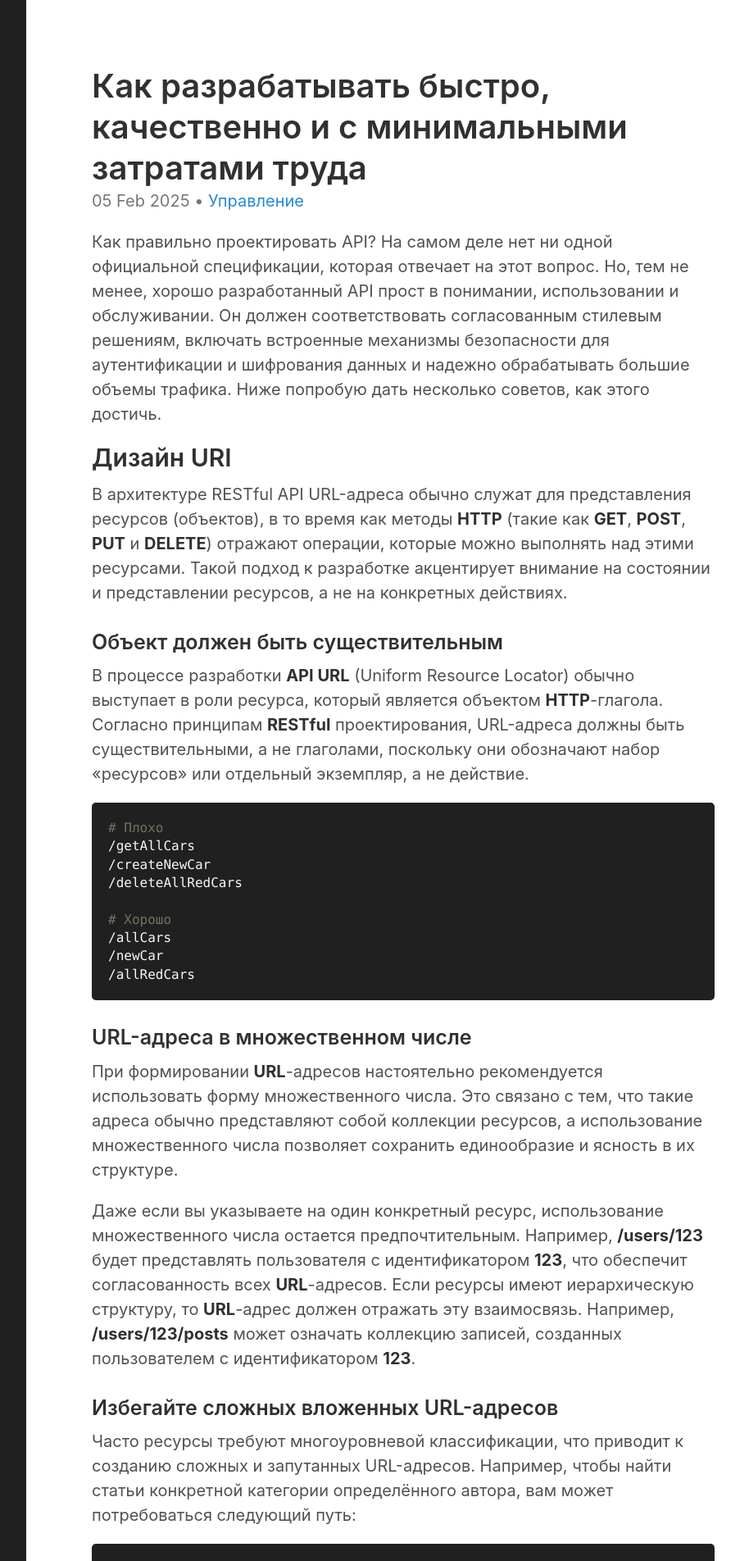
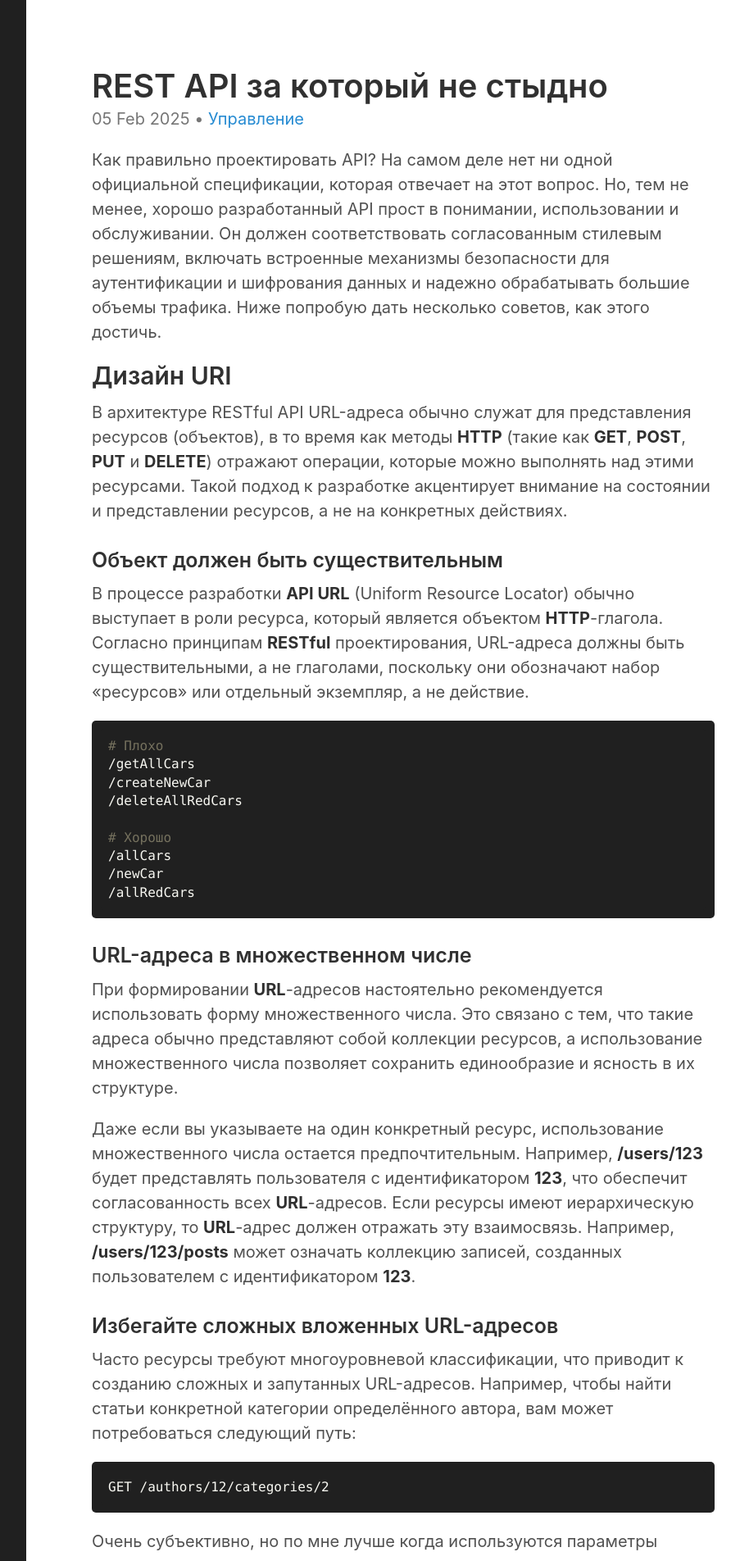
Before and after one commit to neegor/blog.gorschal.github.io, a Jekyll site: the page built from _posts/2025-02-05-rest-api.md, in a window 1280 px wide. Shown: the top 1904 px of the page at 82% size, without its empty margins (328-1231 px from the left). Built offline with Jekyll 4.4.1, drawn with Linux system fonts in a browser that asks for light colours.

Commit message:
Update 2025-02-05-rest-api.md

```diff
--- a/_posts/2025-02-05-rest-api.md
+++ b/_posts/2025-02-05-rest-api.md
@@ -1,6 +1,6 @@
 ---
 layout: post
-title: Как разрабатывать быстро, качественно и с минимальными затратами труда
+title: REST API за который не стыдно
 excerpt_separator: <!--more-->
 categories:
   - Управление
```
